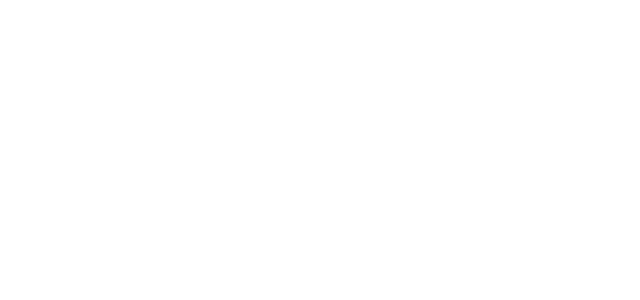
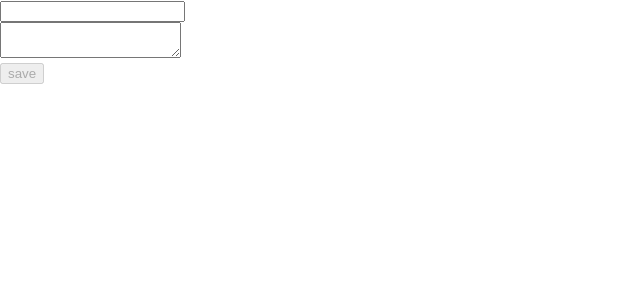
Before and after one commit to alex-b88/react_demos, a React (Create React App) app: page / in a window 1280 px wide. Shown: the top 300 px of the page, without its empty margins (0-640 px from the left). Built offline with nearby package versions, Linux system fonts and the light colour scheme.

Commit message:
hw5 got response 201 from api

```diff
--- a/package.json
+++ b/package.json
@@ -17,7 +17,9 @@
     "web-vitals": "^2.1.4",
     "axios": "^1.7.7",
     "react-router-dom": "^6.27.0",
-    "joi": "^17.13.3"
+    "joi": "^17.13.3",
+    "@hookform/resolvers": "^3.9.0",
+    "react-hook-form": "^7.53.1"
   },
   "scripts": {
     "start": "react-scripts start",
--- a/src/App.tsx
+++ b/src/App.tsx
@@ -1,10 +1,11 @@
 import React from 'react';
 import './App.css';
+import Form from "./components/formComponent/Form";
 
 function App() {
   return (
     <>
-
+      <Form/>
     </>
   );
 }
--- /dev/null
+++ b/src/components/formComponent/Form.tsx
@@ -0,0 +1,31 @@
+import React from 'react';
+import {useForm} from "react-hook-form";
+import {IFormModel} from "../../models/IFormModel";
+import {joiResolver} from "@hookform/resolvers/joi";
+import {formValidator} from "../../validators/formValidator";
+import {putPost} from "../../services/putPost";
+
+const Form = () => {
+
+    const {handleSubmit, register, formState: {errors, isValid}} = useForm<IFormModel>({mode: 'all', resolver: joiResolver(formValidator)})
+
+    const customHandler = (dataFromForm:IFormModel) => {
+        putPost(dataFromForm);
+    }
+
+    return (
+        <div>
+            <form onSubmit={handleSubmit(customHandler)}>
+                <div><input type="text" {...register('title')}/>
+                    {errors.title && <div>{errors.title.message}</div>}
+                </div>
+                <div><textarea {...register('body')}/>
+                    {errors.body && <div>{errors.body.message}</div>}
+                </div>
+                <button disabled={!isValid}>save</button>
+            </form>
+        </div>
+    );
+};
+
+export default Form;
--- /dev/null
+++ b/src/models/IFormModel.ts
@@ -0,0 +1,5 @@
+
+export type IFormModel = {
+    title: string;
+    body: string;
+}
--- /dev/null
+++ b/src/services/axiosInstanse.ts
@@ -0,0 +1,5 @@
+import axios from 'axios';
+
+export const axiosInstanse = axios.create({
+    baseURL: 'https://jsonplaceholder.typicode.com',
+});
--- /dev/null
+++ b/src/services/putPost.ts
@@ -0,0 +1,18 @@
+import {IFormModel} from "../models/IFormModel";
+import {axiosInstanse} from "./axiosInstanse";
+
+
+export const putPost = (dataFromForm:IFormModel) => {
+    const {title, body} = dataFromForm;
+    axiosInstanse.post('posts', {
+        body: JSON.stringify({
+            title: title,
+            body: body,
+            userId: Math.floor(Math.random() * 50) + 1,
+        }),
+    }, {
+        headers: {
+            'Content-type': 'application/json; charset=UTF-8',
+        },})
+        .then((response) => console.log(response.status))
+}
--- /dev/null
+++ b/src/validators/formValidator.ts
@@ -0,0 +1,19 @@
+import Joi from "joi";
+
+export const formValidator = Joi.object({
+    title: Joi.string()
+        .required()
+        .pattern(/^[a-zA-Z]{4,20}$/)
+        .messages({
+                "object.regex": "field must be between 3 and 20 characters",
+                "any.required": "field is required",
+    }),
+    body: Joi.string()
+        .min(10)
+        .max(100)
+        .required()
+        .messages({
+                "string.min": "min 10",
+                "string.max": "max 100",
+        })
+})
```
Also changed, not shown: 1 other file (tests, documents, lock files or other folders).
